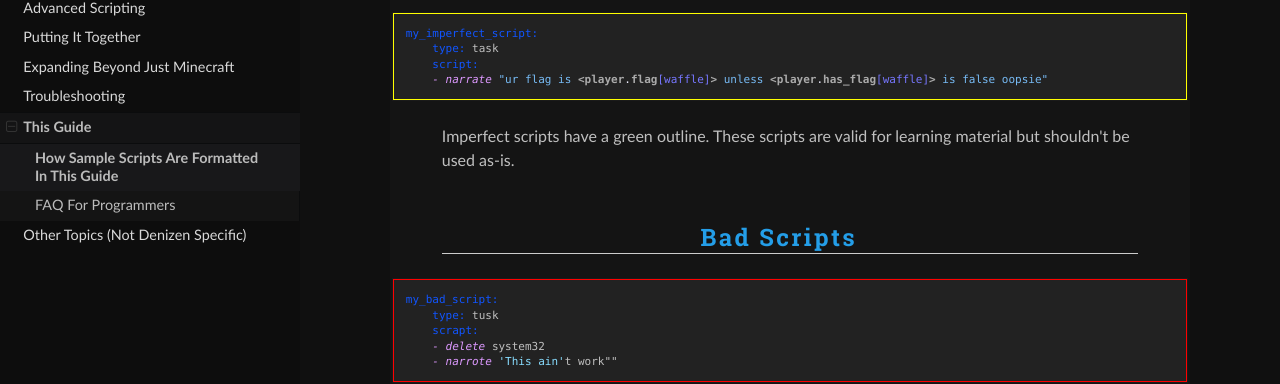
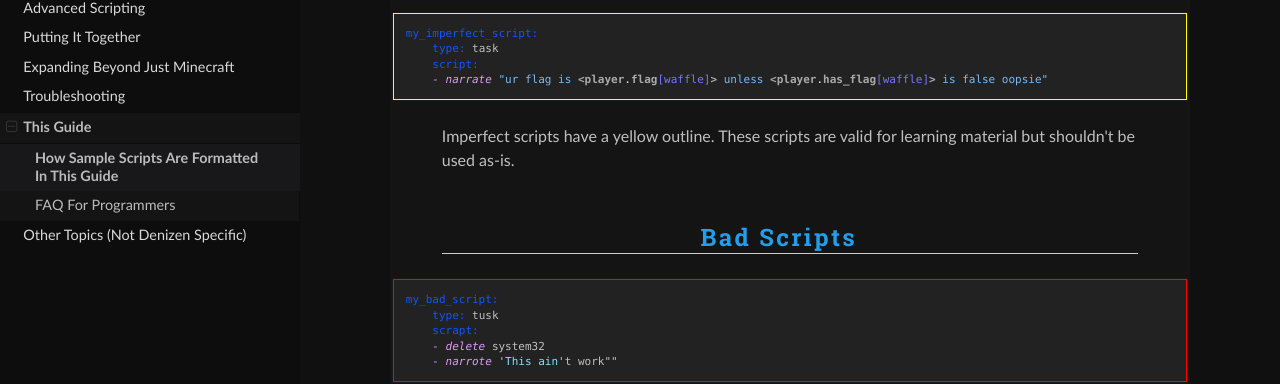
Before and after one commit to DenizenScript/Denizen-Beginners-Guide, a Sphinx documentation site: the page built from source/guides/this-guide/sample-scripts.md, in a window 1280 px wide and 900 px high, scrolled down 839 px. Shown: the part 256-640 px from the top of the window. Built offline with Sphinx 7.4.7 and the Read the Docs theme 2.0.0, drawn with Linux system fonts in a browser that asks for light colours.

Commit message:
minor corrections

````diff
--- a/source/guides/this-guide/sample-scripts.md
+++ b/source/guides/this-guide/sample-scripts.md
@@ -41,7 +41,7 @@ my_imperfect_script:
     - narrate "ur flag is <player.flag[waffle]> unless <player.has_flag[waffle]> is false oopsie"
 ```
 
-Imperfect scripts have a green outline. These scripts are valid for learning material but shouldn't be used as-is.
+Imperfect scripts have a yellow outline. These scripts are valid for learning material but shouldn't be used as-is.
 
 ### Bad Scripts
 
````
Also changed, not shown: source/guides/basics/definitions.md (+1 -2 lines), source/guides/expanding/ddiscordbot.md (+4 -4 lines), source/guides/first-steps/tags.md (+1 -1 lines).
